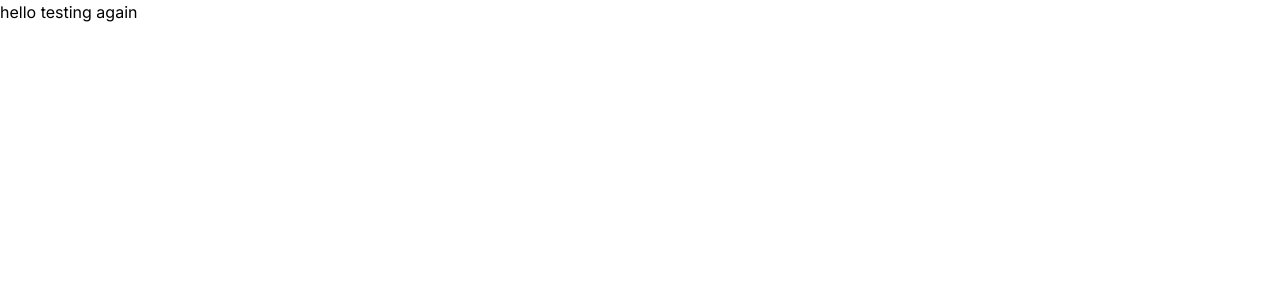
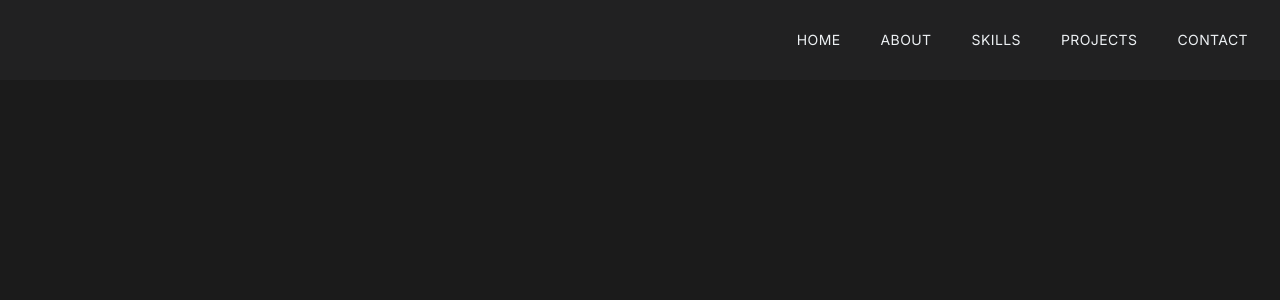
Before and after one commit to munnizashah/My-Portfolio, a Next.js app: page / in a window 1280 px wide. Shown: the top 300 px of the page. Built offline with nearby package versions, Linux system fonts and the light colour scheme.

Commit message:
navbar setup

```diff
--- a/app/globals.css
+++ b/app/globals.css
@@ -2,7 +2,41 @@
 @tailwind components;
 @tailwind utilities;
 
-:root {
+html {
+  scroll-behavior: smooth;
+}
+
+@layer base {
+  body {
+    @apply bg-[#1B1B1B] text-[#ecf0f3] tracking-wide;
+  }
+
+  h1,
+  h2,
+  h3,
+  h4,
+  h5,
+  h6 {
+    @apply font-bold;
+  }
+
+  h1 {
+    @apply text-4xl sm:text-5xl md:text-6xl;
+  }
+
+  h2 {
+    @apply text-3xl sm:text-4xl;
+  }
+
+  li {
+    @apply cursor-pointer;
+  }
+
+  button {
+    @apply shadow-xl shadow-black rounded-xl uppercase bg-gradient-to-r from-[#5651e5] to-[#709dff] text-white;
+  }
+}
+/* :root {
   --foreground-rgb: 0, 0, 0;
   --background-start-rgb: 214, 219, 220;
   --background-end-rgb: 255, 255, 255;
@@ -14,4 +48,4 @@
     --background-start-rgb: 0, 0, 0;
     --background-end-rgb: 0, 0, 0;
   }
-}
+} */
--- a/app/page.js
+++ b/app/page.js
@@ -1,10 +1,14 @@
+"use client";
+
 import Image from "next/image";
 import Head from "next/head";
+import Navbar from "@/components/Navbar";
+import React, { useState, useEffect } from "react";
 
 export default function Home() {
   return (
     <>
-      <h1>hello testing again</h1>
+      <Navbar />
     </>
   );
 }
--- /dev/null
+++ b/components/Navbar.jsx
@@ -0,0 +1,173 @@
+"use client";
+import Link from "next/link";
+import React, { useState, useEffect } from "react";
+import { AiOutlineClose, AiOutlineMenu } from "react-icons/ai";
+import { FaLinkedinIn } from "react-icons/fa";
+import { FaGithub } from "react-icons/fa";
+import { AiOutlineMail } from "react-icons/ai";
+import { useRouter } from "next/navigation";
+
+const Navbar = () => {
+  const [nav, setNav] = useState(false);
+  const [shadow, setShadow] = useState(false);
+  const [navBg, setNavBg] = useState("#212122");
+  const [linkColor, setLinkColor] = useState("#1f2937");
+  const router = useRouter();
+
+  useEffect(() => {
+    if (
+      router.asPath === "/portfolio" ||
+      router.asPath === "/spotify" ||
+      router.asPath === "/todoapp" ||
+      router.asPath === "/modernpage"
+    ) {
+      setNavBg("transparent");
+      setLinkColor("#ecf0f3");
+    } else {
+      setNavBg("#212122");
+      setLinkColor("#ecf0f3");
+    }
+  }, [router]);
+
+  const handleNav = () => {
+    setNav(!nav);
+  };
+
+  useEffect(() => {
+    const handleShadow = () => {
+      if (window.scrollY >= 90) {
+        setShadow(true);
+      } else {
+        setShadow(false);
+      }
+    };
+    window.addEventListener("scroll", handleShadow);
+  }, []);
+
+  return (
+    <div
+      style={{ backgroundColor: `${navBg}` }}
+      className={
+        shadow
+          ? "fixed w-full h-20 shadow-xl z-[100]"
+          : "fixed w-full h-20 z-[100]"
+      }
+    >
+      <div className="flex justify-end pr-8 items-center w-full h-full px-2 2xl:px-16">
+        <div>
+          <ul style={{ color: `${linkColor}` }} className="hidden md:flex">
+            <Link href="/#main" scroll={false}>
+              <li className="ml-10 text-sm uppercase hover:border-b">Home</li>
+            </Link>
+            <Link href="/#about" scroll={false}>
+              <li className="ml-10 text-sm uppercase hover:border-b">About</li>
+            </Link>
+            <Link href="/#skills" scroll={false}>
+              <li className="ml-10 text-sm uppercase hover:border-b">Skills</li>
+            </Link>
+            <Link href="/#projects" scroll={false}>
+              <li className="ml-10 text-sm uppercase hover:border-b">
+                Projects
+              </li>
+            </Link>
+            <Link href="/#contact" scroll={false}>
+              <li className="ml-10 text-sm uppercase hover:border-b">
+                Contact
+              </li>
+            </Link>
+          </ul>
+        </div>
+        <div className="md:hidden" onClick={handleNav}>
+          <AiOutlineMenu size={25} />
+        </div>
+      </div>
+
+      <span
+        className={
+          nav ? "md:hidden fixed left-0 top-0 w-full h-screen bg-black/70" : ""
+        }
+      >
+        <div
+          className={
+            nav
+              ? "fixed left-0 top-0 w-[75%] sm:w-[60%] md:w-[45%] h-screen bg-[#1B1B1B] p-10 ease-in duration-500"
+              : "fixed left-[-100%] top-0 p-10 h-screen ease-in duration-500"
+          }
+        >
+          <div
+            onClick={handleNav}
+            className="flex w-full items-center justify-end"
+          >
+            <div className=" rounded-full shadow-lg shadow-black p-3 cursor-pointer">
+              <AiOutlineClose style={{ color: "white" }} />
+            </div>
+          </div>
+          <div className="border-b border-gray-600 my-4">
+            <p className="w-[85%] md:w-[90%] py-4">
+              Lets build a great portfolio
+            </p>
+          </div>
+          <div className="py-4 flex flex-col">
+            <ul className="uppercase">
+              <Link href="/#main" scroll={false}>
+                <li onClick={() => setNav(false)} className="py-4 text-sm">
+                  Home
+                </li>
+              </Link>
+              <Link href="/#about" scroll={false}>
+                <li onClick={() => setNav(false)} className="py-4 text-sm">
+                  About
+                </li>
+              </Link>
+              <Link href="/#skills" scroll={false}>
+                <li onClick={() => setNav(false)} className="py-4 text-sm">
+                  Skills
+                </li>
+              </Link>
+              <Link href="/#projects" scroll={false}>
+                <li onClick={() => setNav(false)} className="py-4 text-sm">
+                  Projects
+                </li>
+              </Link>
+              <Link href="/#contact" scroll={false}>
+                <li onClick={() => setNav(false)} className="py-4 text-sm">
+                  Contact
+                </li>
+              </Link>
+            </ul>
+            <div className="pt-40">
+              <p className="uppercase tracking-widest text-[#5651e5]">
+                Lets connect
+              </p>
+              <div className="flex items-center justify-between my-4 w-full sm:w-[80%]">
+                <div className="rounded-full shadow-lg shadow-black p-3 cursor-pointer hover:scale-105 ease-in duration-300">
+                  <Link
+                    target="_blank"
+                    href="https://www.linkedin.com/in/munniza-shah-4324b0233/"
+                  >
+                    <FaLinkedinIn style={{ fill: "white" }} />
+                  </Link>
+                </div>
+                <div className="rounded-full shadow-lg shadow-black p-3 cursor-pointer hover:scale-105 ease-in duration-300">
+                  <Link target="_blank" href="https://github.com/munnizashah">
+                    <FaGithub style={{ fill: "white" }} />
+                  </Link>
+                </div>
+                <div className="rounded-full shadow-lg shadow-black p-3 cursor-pointer hover:scale-105 ease-in duration-300">
+                  <Link target="_blank" href="mailto: shahmunniza@gmail.com">
+                    <AiOutlineMail style={{ fill: "white" }} />
+                  </Link>
+                </div>
+                {/* <div className="rounded-full shadow-lg shadow-black p-3 cursor-pointer hover:scale-105 ease-in duration-300">
+                  <BsFillPersonLinesFill style={{ fill: "white" }} />
+                </div> */}
+              </div>
+            </div>
+          </div>
+        </div>
+      </span>
+    </div>
+  );
+};
+
+export default Navbar;
--- a/package.json
+++ b/package.json
@@ -14,6 +14,7 @@
     "postcss": "8.4.23",
     "react": "18.2.0",
     "react-dom": "18.2.0",
+    "react-icons": "^4.8.0",
     "tailwindcss": "3.3.2"
   }
 }
```
Also changed, not shown: 1 other file (tests, documents, lock files or other folders).
